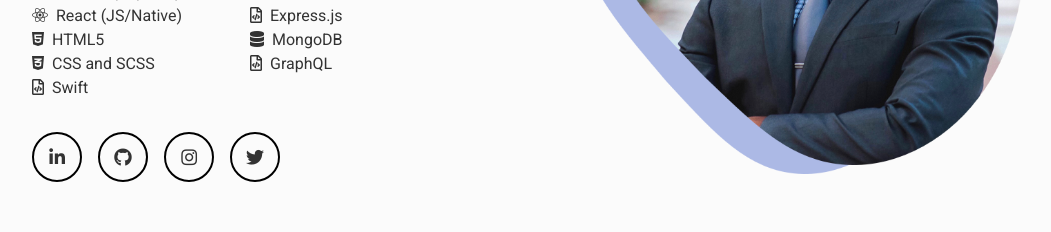
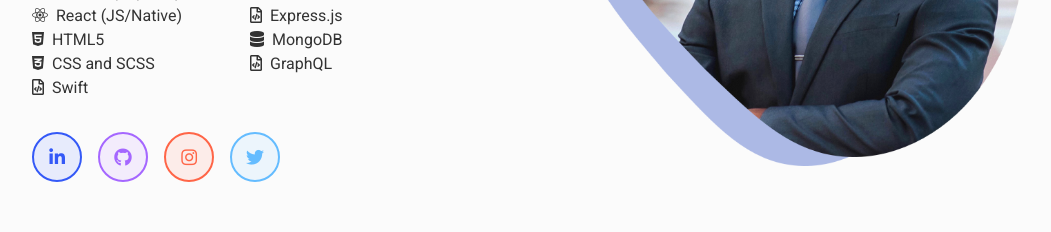
Before and after one commit to lexaugustin/personal-website-v3, a React (Create React App) app in the folder client/: page / in a window 1280 px wide. Shown: the part 1320-1552 px from the top of the page, without its empty margins (111-1162 px from the left). Built offline with nearby package versions, Linux system fonts and the light colour scheme.

Commit message:
Added color to the social media icons

```diff
--- a/client/src/components/common/socials/Socials.js
+++ b/client/src/components/common/socials/Socials.js
@@ -25,14 +25,14 @@ const socialIcons = [
         name:'twitter',
         icon: 'fab fa-twitter',
         link:'https://twitter.com/lexaugustin'
-    }
+    },
 ]
 
 const socials = (props) => {
     return (
         <ul className={styles.icons}>
             { socialIcons.map(social => (
-                <li key={social.name}>
+                <li key={social.name} id={social.name}>
                     <Social
                         name={social.name}
                         icon={social.icon}
--- a/client/src/components/common/socials/Socials.module.css
+++ b/client/src/components/common/socials/Socials.module.css
@@ -7,6 +7,51 @@
     display: inline-block;
     margin: 0 16px 0 0;
 }
+
+/* Linkedin */
+.icons li:nth-child(1) a {
+    color: #3459F7;
+    border: 2px solid #3459F7;
+    background-color: rgba(52,89,247,0.10);
+}
+.icons li:nth-child(1) a:hover {
+    color: #FFF;
+    background-color: #3459F7;
+}
+
+/* Github */
+.icons li:nth-child(2) a {
+    color: #A567FF;
+    border: 2px solid #A567FF;
+    background-color: rgba(165,103,255,0.10);
+}
+.icons li:nth-child(2) a:hover {
+    color: #FFF;
+    background-color: #A567FF;
+}
+
+/* Instagram */
+.icons li:nth-child(3) a {
+    color: #FF6547;
+    border: 2px solid #FF6547;
+    background-color: rgba(255,101,71,0.10);
+}
+.icons li:nth-child(3) a:hover {
+    color: #FFF;
+    background-color: #FF6547;
+}
+
+/* Twitter */
+.icons li:nth-child(4) a {
+    color: #64BCFF;
+    border: 2px solid #64BCFF;
+    background-color: rgba(100,188,255,0.10);
+}
+.icons li:nth-child(4) a:hover {
+    color: #FFF;
+    background-color: #64BCFF;
+}
+
 
 @media (max-width: 959px) {
     .icons li {
--- a/client/src/components/sections/about/About.js
+++ b/client/src/components/sections/about/About.js
@@ -41,13 +41,13 @@ const about = () => {
                     </ul>
                 </div>
 
-                <div>
+                {/* <div id={styles.socialIcons}> */}
                     <Socials/>
                     {/* <ul className={styles.buttons}>
                         <li><Button>Resume</Button></li>
                         <li><Button>Contact</Button></li>
                     </ul> */}
-                </div>
+                {/* </div> */}
             </div>
 
             <div className={styles.portrait}>
--- a/client/src/components/sections/about/About.module.css
+++ b/client/src/components/sections/about/About.module.css
@@ -48,7 +48,7 @@
     margin: 16px auto;
 }
 
-.buttons {
+/* .buttons {
     padding: 0;
     list-style: none;
 }
@@ -56,7 +56,7 @@
 .buttons li {
     display: inline-block;
     margin: 0 24px 0 0;
-}
+} */
 
 @media (min-width: 960px) and (max-width: 1176px) {
     .details {
@@ -81,9 +81,9 @@
         text-align: center;
     }
 
-    .buttons li{
+    /* .buttons li{
         margin: 0 12px;
-    }
+    } */
 
     .portrait img {
         width: 80%;
@@ -94,10 +94,10 @@
 
 }
 
-@media (max-width: 409px) {
+/* @media (max-width: 409px) {
 
     .buttons li:first-of-type{
         margin-bottom: 16px;
     }
 
-}
+} */
--- a/client/src/components/sections/footer/Footer.js
+++ b/client/src/components/sections/footer/Footer.js
@@ -13,7 +13,7 @@ const footer = () => {
                 <div id={styles.contact}>
                     <img id={styles.logo} src="https://lexaugustin.github.io/img/logo/logo-white.svg"/>
                     <p>lexaugustin@gmail.com</p>
-                    <Socials/>
+                    <div id={styles.socialIcons}><Socials/></div>
                 </div>
 
                 <div id={styles.menu}>
--- a/client/src/components/sections/footer/Footer.module.css
+++ b/client/src/components/sections/footer/Footer.module.css
@@ -4,6 +4,12 @@ TOP
 
 #contact {
     grid-area: contact;
+}
+
+#contact #socialIcons a {
+    color: #FFFFFF;
+    border: 2px solid #FFFFFF;
+    background-color: transparent;
 }
 
 #menu {
@@ -38,6 +44,7 @@ TOP
     max-width: 1200px;
     margin: 0 auto;
 }
+
 
 #top img {
     height: 30px;
```
